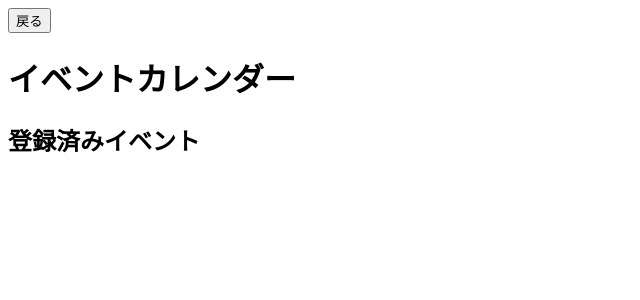
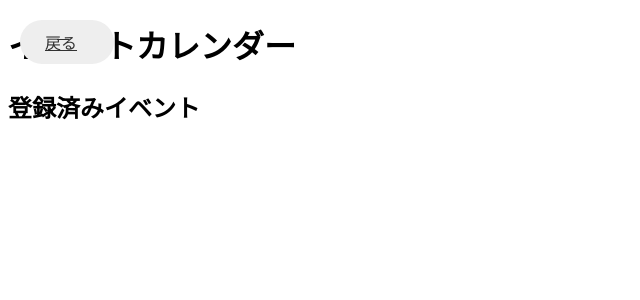
Before and after one commit to inet26-teamA/main, a Flask app: template templates/past_events.html in a window 1280 px wide. Shown: the top 300 px of the page, without its empty margins (0-640 px from the left). Run offline with Flask 3, Linux system fonts and the light colour scheme; the template is opened without the code that fills it, so the values that code supplies are empty; parts of the project's set-up code (start-up, migrations or seed data) failed here and were passed over.

Commit message:
戻るボタンのデザイン（とちゅうまで）

```diff
--- a/static/css/past_events_styles.css
+++ b/static/css/past_events_styles.css
@@ -0,0 +1,37 @@
+.back_button {
+    position: absolute; /* 絶対位置に設定 */
+    top: 20px; /* 上からの距離 */
+    left: 20px; /* 左からの距離 */
+    margin-bottom: 20px; /* タイトルとの間に余白を追加 */
+}
+
+.back_button a {
+    background: #eee;
+    border-radius: 50px;
+    display: flex;
+    justify-content: space-around;
+    align-items: center;
+    margin: 0 auto;
+    max-width: 260px;
+    padding: 10px 25px;
+    color: #313131;
+    transition: 0.3s ease-in-out;
+    font-weight: 500;
+}
+
+.back_button a:after {
+    position: relative;
+    top: 50%;
+    right: 20px;
+    border-radius: 1px;
+    transition: 0.2s ease-in-out;
+    content: "\f0da";
+    font-family: "Font Awesome 5 Free";
+    font-weight: 900;
+    transform: translateY(-50%);
+}
+
+.back_button a:hover {
+    background: #313131;
+    color: #FFF;
+}
--- a/templates/event_reg.html
+++ b/templates/event_reg.html
@@ -7,7 +7,7 @@
 </head>
 
 <body>
-  <button type="button" onclick="location.href='/'">戻る</button>
+  <button type="button" id = "back_button" onclick="location.href='/'">戻る</button>
 
   <h1>登録画面</h1>
 
--- a/templates/past_events.html
+++ b/templates/past_events.html
@@ -1,5 +1,6 @@
 <!DOCTYPE html>
 <html lang="en">
+
 <head>
     <meta charset="UTF-8">
     <meta name="viewport" content="width=device-width, initial-scale=1.0">
@@ -7,16 +8,20 @@
 
     <link rel="stylesheet" href="/static/css/past_events_styles.css">
 </head>
+
 <body>
-    <button type="button" onclick="location.href='/'">戻る</button>
+    <div class="back_button">
+        <a href="/">戻る</a>
+    </div>
     <h1>イベントカレンダー</h1>
 
     <!-- カレンダー表示 -->
     <h2>登録済みイベント</h2>
     <ul>
         {% for event in events %}
-            <li>{{ event[0] }}年 {{ event[1] }}月 {{ event[2] }}日 - {{ event[3] }}</li>
+        <li>{{ event[0] }}年 {{ event[1] }}月 {{ event[2] }}日 - {{ event[3] }}</li>
         {% endfor %}
     </ul>
 </body>
+
 </html>
```
Also changed, not shown: static/css/event_reg_styles.css (+23 -0 lines).
